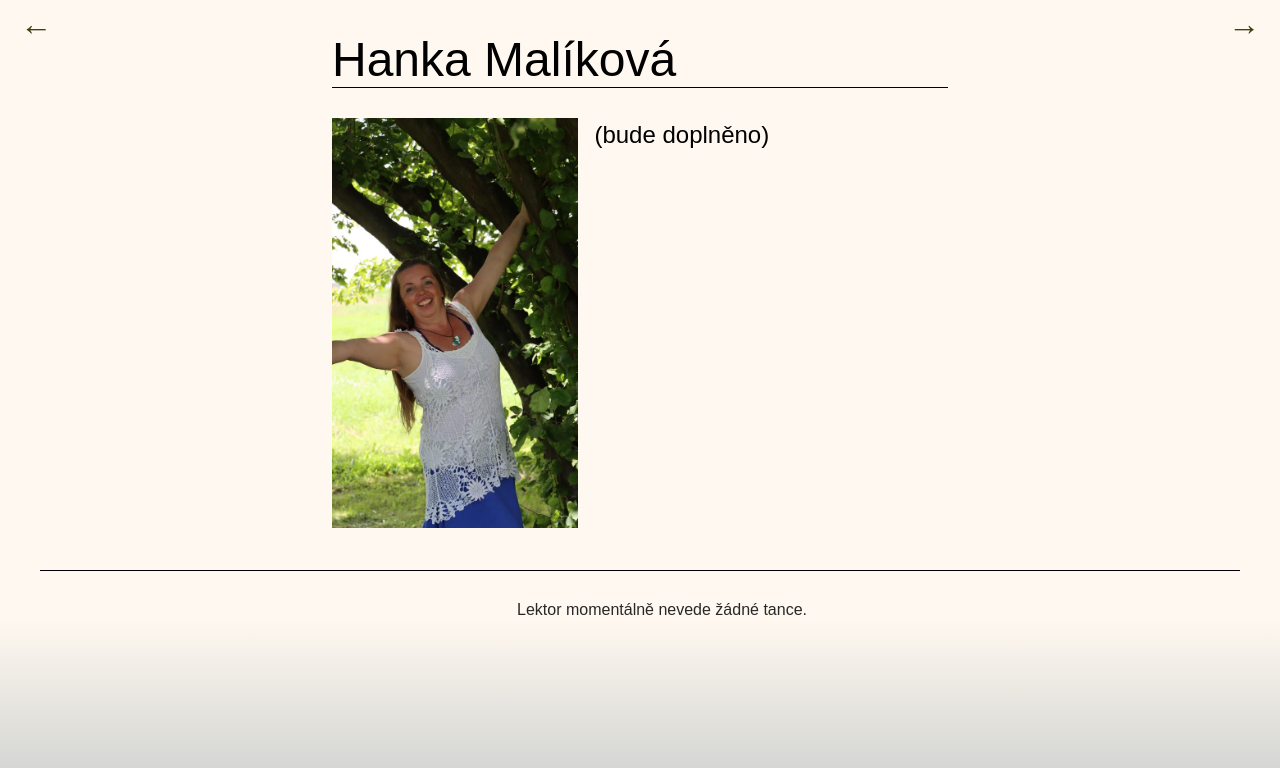
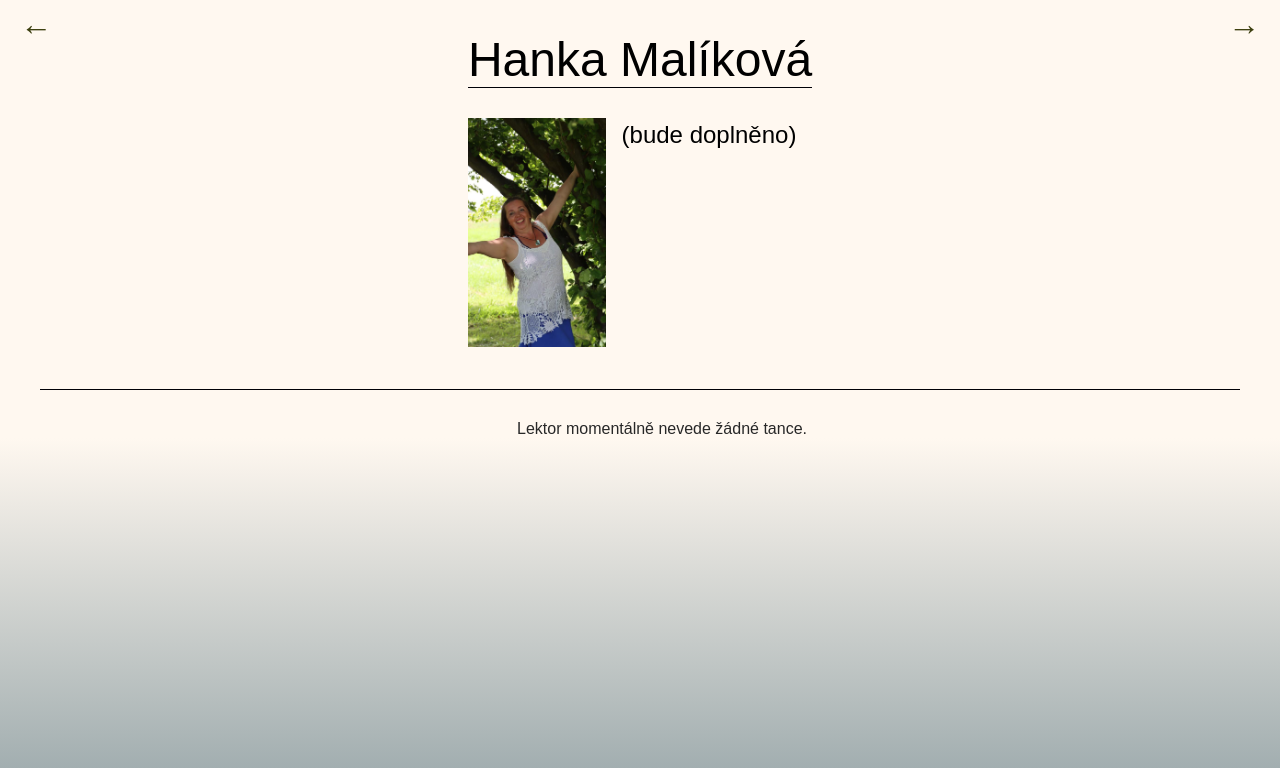
Before and after one commit to anniekriz/tancimecz, a Django app: a page that uses web/dance_web/templates/base.html in a window 1280 px wide. Shown: the part 108-876 px from the top of the page. Run offline with Django 3.2, Linux system fonts and the light colour scheme; data comes from the database, SQL or seed files in the repository; some web fonts are replaced.

Commit message:
Lector image size improved

```diff
--- a/web/dance_web/static/css/lector_page.css
+++ b/web/dance_web/static/css/lector_page.css
@@ -50,11 +50,12 @@ a {
 }
 
     .lector-detail img {
-        width: 40%;
+        max-width: 40%;
         margin-right: 16px;
         margin-bottom: 2px;
         vertical-align: top;
         float: left;
+        max-height: 60vh;
     }
 
 .lector-detail-name {
```
Also changed, not shown: web/dance_web/assets/lectors/original/rahmana-dziubany.jpg (added).
